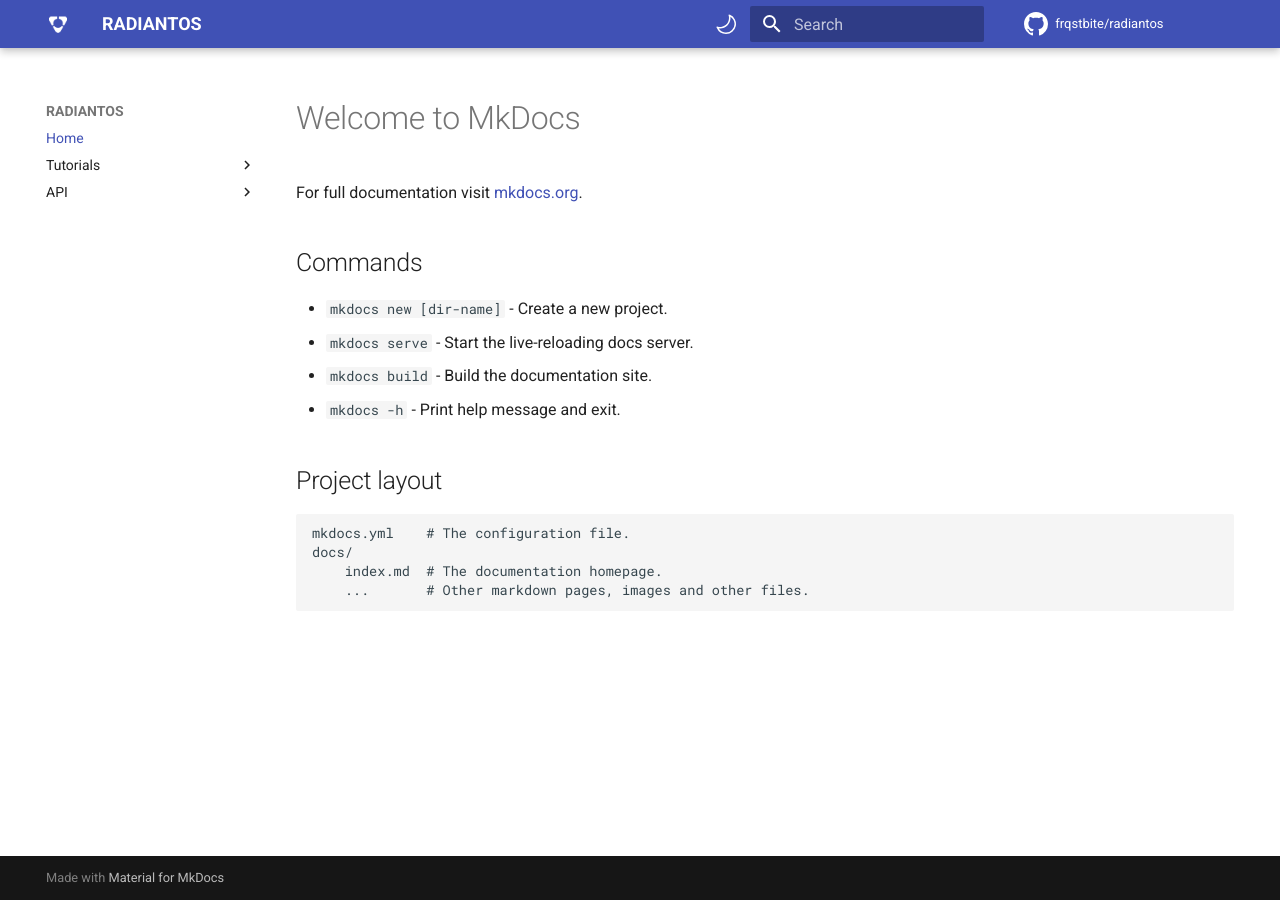
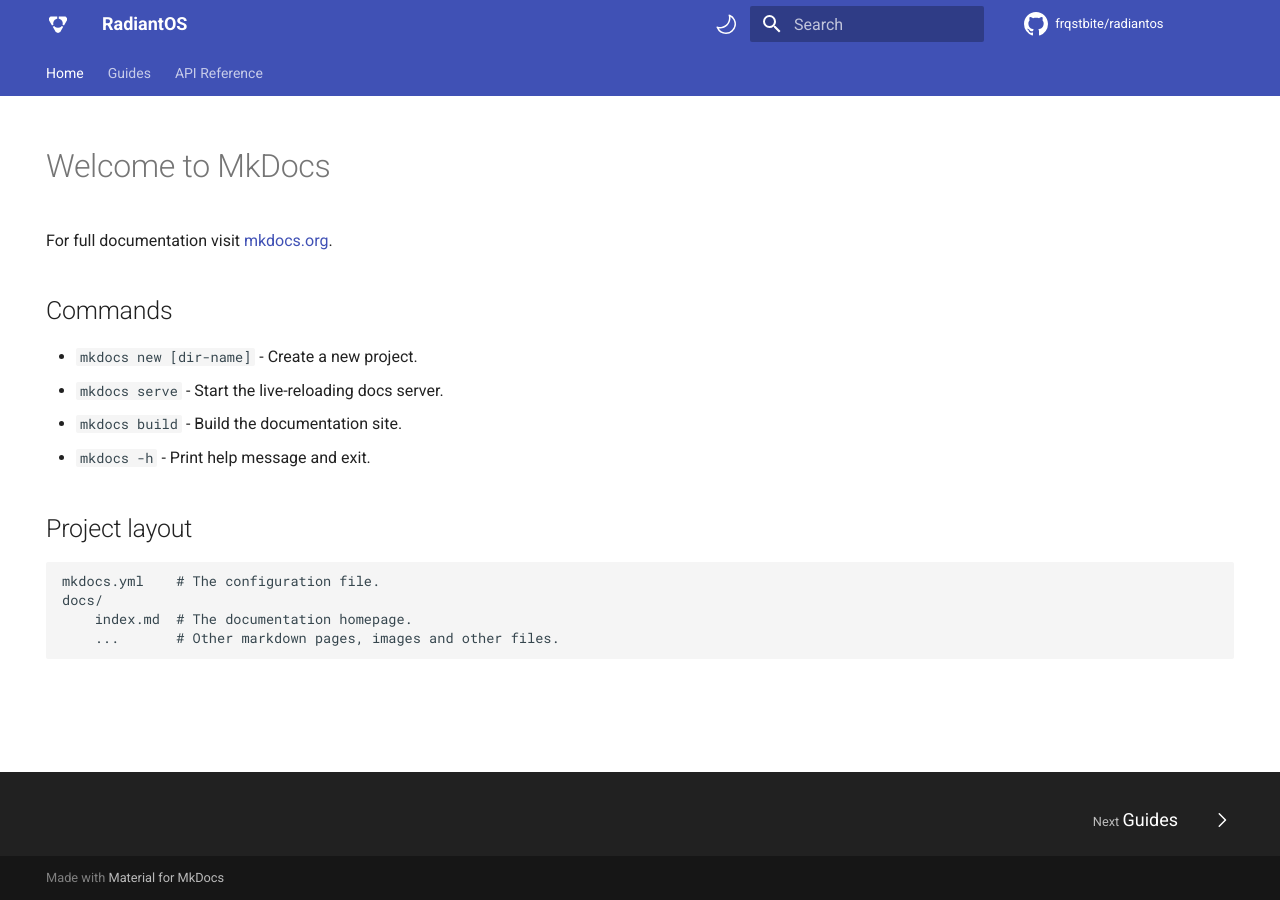
Before and after one commit to frqstbite/radiance, an MkDocs documentation site: the page built from docs/index.md, in a window 1280 px wide. Built offline with MkDocs 1.6.1 and Material for MkDocs 9.7.7, drawn with Linux system fonts in a browser that asks for light colours; comment, search, counter and statistics services are not loaded.

Commit message:
Docs will be inspired by Fusiondoc

```diff
--- /dev/null
+++ b/docs/assets/overrides/404.html
@@ -0,0 +1,22 @@
+{% extends "main.html" %}
+
+<!-- Content -->
+{% block content %}
+  <div class="fusion-404">
+	<h1>
+		<img src="/Fusion/assets/404.svg" alt="404">
+		404
+	</h1>
+	<p>
+		We couldn't find that page - it might have been moved, deleted, or never existed at all.
+	</p>
+	<p>
+		Here's some ideas on how to find it:
+		<ul>
+			<li>Make sure there's no typos in the URL.</li>
+			<li>Use the search box above to try and find the page.</li>
+		</ul>
+		Or, <a href="/radiantos/">return home.</a>
+	</p>
+  </div>
+{% endblock %}
--- /dev/null
+++ b/docs/assets/overrides/partials/footer.html
@@ -0,0 +1,70 @@
+<!-- Footer -->
+<footer class="md-footer">
+
+	<!-- Link to previous and/or next page -->
+	{% if page.previous_page or page.next_page %}
+	  <nav
+		class="md-footer__inner md-grid"
+		aria-label="{{ lang.t('footer.title') }}"
+	  >
+
+		<!-- Link to previous page -->
+		{% if page.previous_page %}
+		  {% set direction = lang.t("footer.previous") %}
+		  <a
+			href="{{ page.previous_page.url | url }}"
+			class="md-footer__link md-footer__link--prev"
+			aria-label="{{ direction }}: {{ page.previous_page.title | e }}"
+			rel="prev"
+		  >
+			<div class="md-footer__button md-icon">
+			  {% include ".icons/octicons/chevron-left-24.svg" %}
+			</div>
+			<div class="md-footer__title">
+			  <div class="md-ellipsis">
+				<span class="md-footer__direction">
+				  {{ direction }}
+				</span>
+				{{ page.previous_page.title }}
+			  </div>
+			</div>
+		  </a>
+		{% endif %}
+
+		<!-- Link to next page -->
+		{% if page.next_page %}
+		  {% set direction = lang.t("footer.next") %}
+		  <a
+			href="{{ page.next_page.url | url }}"
+			class="md-footer__link md-footer__link--next"
+			aria-label="{{ direction }}: {{ page.next_page.title | e }}"
+			rel="next"
+		  >
+			<div class="md-footer__title">
+			  <div class="md-ellipsis">
+				<span class="md-footer__direction">
+				  {{ direction }}
+				</span>
+				{{ page.next_page.title }}
+			  </div>
+			</div>
+			<div class="md-footer__button md-icon">
+			  {% include ".icons/octicons/chevron-right-24.svg" %}
+			</div>
+		  </a>
+		{% endif %}
+	  </nav>
+	{% endif %}
+
+	<!-- Further information -->
+	<div class="md-footer-meta md-typeset">
+	  <div class="md-footer-meta__inner md-grid">
+		{% include "partials/copyright.html" %}
+
+		<!-- Social links -->
+		{% if config.extra.social %}
+		  {% include "partials/social.html" %}
+		{% endif %}
+	  </div>
+	</div>
+  </footer>
--- /dev/null
+++ b/docs/assets/stylesheets/theme/theme.css
@@ -0,0 +1,110 @@
+:root {
+	--fusiondoc-grey-0: hsl(240, 5%, 2.5%);
+	--fusiondoc-grey-1: hsl(240, 5%, 5%);
+	--fusiondoc-grey-2: hsl(240, 5%, 10%);
+	--fusiondoc-grey-3: hsl(240, 5%, 20%);
+	--fusiondoc-grey-4: hsl(240, 5%, 30%);
+	--fusiondoc-grey-5: hsl(240, 5%, 50%);
+	--fusiondoc-grey-6: hsl(240, 5%, 60%);
+	--fusiondoc-grey-7: hsl(240, 5%, 80%);
+	--fusiondoc-grey-8: hsl(240, 5%, 90%);
+	--fusiondoc-grey-9: hsl(240, 5%, 92%);
+	--fusiondoc-grey-10: hsl(240, 5%, 95%);
+
+	--fusiondoc-grey-1-a80: hsl(240, 5%, 5%, 80%);
+	--fusiondoc-grey-2-a80: hsl(240, 5%, 10%, 80%);
+	--fusiondoc-grey-8-a80: hsl(240, 5%, 90%, 80%);
+
+	--fusiondoc-orange: hsl(40, 100%, 50%);
+	--fusiondoc-orange-p1: hsl(40, 100%, 60%);
+	--fusiondoc-orange-p2: hsl(40, 100%, 80%);
+	--fusiondoc-orange-n1: hsl(40, 100%, 40%);
+	--fusiondoc-orange-n2: hsl(40, 100%, 20%);
+	--fusiondoc-orange-a10: hsla(40, 100%, 50%, 10%);
+	--fusiondoc-orange-a20: hsla(40, 100%, 50%, 20%);
+	--fusiondoc-orange-a50: hsla(40, 100%, 50%, 50%);
+
+	--fusiondoc-magenta: hsl(320, 100%, 50%);
+	--fusiondoc-magenta-p1: hsl(320, 100%, 60%);
+	--fusiondoc-magenta-p2: hsl(320, 100%, 80%);
+	--fusiondoc-magenta-n1: hsl(320, 100%, 40%);
+	--fusiondoc-magenta-n2: hsl(320, 100%, 20%);
+	--fusiondoc-magenta-a10: hsl(320, 100%, 50%, 10%);
+	--fusiondoc-magenta-a20: hsl(320, 100%, 50%, 20%);
+	--fusiondoc-magenta-a50: hsl(320, 100%, 50%, 50%);
+
+	--fusiondoc-grey: hsl(240, 5%, 60%);
+	--fusiondoc-grey-p1: hsl(240, 5%, 70%);
+	--fusiondoc-grey-p2: hsl(240, 5%, 80%);
+	--fusiondoc-grey-n1: hsl(240, 5%, 40%);
+	--fusiondoc-grey-n2: hsl(240, 5%, 20%);
+	--fusiondoc-grey-a10: hsl(240, 5%, 60%, 10%);
+	--fusiondoc-grey-a20: hsl(240, 5%, 60%, 20%);
+	--fusiondoc-grey-a50: hsl(240, 5%, 60%, 50%);
+}
+
+[data-md-color-scheme="radiant-light"] {
+    --fusiondoc-bg-1: var(--fusiondoc-grey-8);
+	--fusiondoc-bg-1-a80: var(--fusiondoc-grey-8-a80);
+	--fusiondoc-bg-2: var(--fusiondoc-grey-9);
+	--fusiondoc-bg-3: var(--fusiondoc-grey-10);
+
+	--fusiondoc-fg-1: var(--fusiondoc-grey-2);
+	--fusiondoc-fg-2: var(--fusiondoc-grey-3);
+	--fusiondoc-fg-3: var(--fusiondoc-grey-4);
+
+	--fusiondoc-accent: var(--fusiondoc-orange-n1);
+	--fusiondoc-accent-light: var(--fusiondoc-orange-p2);
+	--fusiondoc-accent-dark: var(--fusiondoc-orange-n2);
+	--fusiondoc-accent-text: var(--fusiondoc-orange-n2);
+	--fusiondoc-accent-a10: var(--fusiondoc-orange-a10);
+	--fusiondoc-accent-a20: var(--fusiondoc-orange-a20);
+
+	--fusiondoc-accent-hover: var(--fusiondoc-grey);
+	--fusiondoc-accent-hover-text: var(--fusiondoc-grey-n2);
+	--fusiondoc-accent-hover-a10: var(--fusiondoc-grey-a10);
+	--fusiondoc-accent-hover-a20: var(--fusiondoc-grey-a20);
+
+	--fusiondoc-stroke: hsla(240, 5%, 0%, 15%);
+	--fusiondoc-smoke: hsla(240, 5%, 85%, 90%);
+}
+
+[data-md-color-scheme="radiant-dark"] {
+    --fusiondoc-bg-1: var(--fusiondoc-grey-2);
+	--fusiondoc-bg-1-a80: var(--fusiondoc-grey-2-a80);
+	--fusiondoc-bg-2: var(--fusiondoc-grey-3);
+	--fusiondoc-bg-3: var(--fusiondoc-grey-4);
+
+	--fusiondoc-fg-1: var(--fusiondoc-grey-9);
+	--fusiondoc-fg-2: var(--fusiondoc-grey-8);
+	--fusiondoc-fg-3: var(--fusiondoc-grey-7);
+
+	--fusiondoc-accent: var(--fusiondoc-orange);
+	--fusiondoc-accent-light: var(--fusiondoc-orange-p2);
+	--fusiondoc-accent-dark: var(--fusiondoc-orange-n2);
+	--fusiondoc-accent-text: var(--fusiondoc-orange-p1);
+	--fusiondoc-accent-a10: var(--fusiondoc-orange-a10);
+	--fusiondoc-accent-a20: var(--fusiondoc-orange-a20);
+
+	--fusiondoc-accent-hover: var(--fusiondoc-grey);
+	--fusiondoc-accent-hover-text: var(--fusiondoc-grey-p1);
+	--fusiondoc-accent-hover-a10: var(--fusiondoc-grey-a10);
+	--fusiondoc-accent-hover-a20: var(--fusiondoc-grey-a20);
+
+	--fusiondoc-stroke: hsla(240, 5%, 100%, 15%);
+	--fusiondoc-smoke: hsla(240, 5%, 0%, 90%);
+}
+
+
+/* Clever mechanism for hiding elements */
+[data-md-color-scheme="radiant-light"] .dark-theme-only,
+[data-md-color-scheme="radiant-dark"] .light-theme-only,
+[data-md-color-scheme="radiant-light"] img[src$="#only-dark"],
+[data-md-color-scheme="radiant-dark"] img[src$="#only-light"] {
+	display: none !important;
+}
+
+[data-md-color-scheme="radiant-light"] img[src$="#only-light"],
+[data-md-color-scheme="radiant-dark"] img[src$="#only-dark"] {
+	display: initial;
+}
--- a/mkdocs.yml
+++ b/mkdocs.yml
@@ -1,39 +1,55 @@
-site_name: RADIANTOS
+site_name: RadiantOS
 site_description: RadiantOS is a unix-inspired pseudo-operating system built on web technology.
 site_url: https://frqstbite.github.io/radiantos
 repo_name: frqstbite/radiantos
 repo_url: https://github.com/frqstbite/radiantos
 
 extra_css:
-  - assets/stylesheets/extra.css
+  - assets/stylesheets/theme/theme.css
 
 theme:
   name: material
-  logo: assets/images/logo.png
+  custom_dir: docs/assets/overrides
+  logo: assets/images/logo-dark.svg
   favicon: assets/images/logo-dark.svg
   palette:
     - media: '(prefers-color-scheme: dark)'
-      scheme: slate
+      scheme: radiant-dark
       toggle:
         icon: octicons/sun-24
         name: '➔ LIGHT'
     - media: '(prefers-color-scheme: light)'
-      scheme: default
+      scheme: radiant-light
       toggle:
         icon: octicons/moon-24
         name: '➔ DARK'
+  features:
+    - navigation.tabs
+    - navigation.top
+    - navigation.sections
+    - navigation.instant
+    - navigation.indexes
+    - search.suggest
+    - search.highlight
   icon:
     repo: octicons/mark-github-16
 
 nav:
   - Home: index.md
-  - Tutorials:
-    - Home: tutorials/index.md
-    - First Program:
-      - Introduction: tutorials/first-program/index.md
-      - Project Setup: tutorials/first-program/setup.md
-  - API:
-    - Home: api/index.md
+  - Guides:
+    - guides/index.md
+    - Creating An Application:
+      - Introduction: guides/application/index.md
+      - Project Setup: guides/application/setup.md
+    - Creating A Kernel Module:
+      - Introduction: guides/module/index.md
+      - Project Setup: guides/module/setup.md
+  - API Reference:
+    - Home: api-reference/index.md
+    - Application API:
+      - files Module: api-reference/application/files.md
+    - Kernel API:
+      - filesystem Module: api-reference/kernel/files.md
 
 markdown_extensions:
   - admonition
--- a/package.json
+++ b/package.json
@@ -3,6 +3,8 @@
   "version": "0.1.0",
   "private": true,
   "scripts": {
+    "docs:serve": "mkdocs serve",
+    "docs:build": "mkdocs build",
     "serve": "vue-cli-service serve",
     "build": "vue-cli-service build"
   },
```
Also changed, not shown: docs/guides/index.md (added, +4 -0 lines), docs/index.md (+3 -3 lines), docs/api-reference/application/files.md (added), docs/api-reference/index.md (added), docs/api-reference/kernel/files.md (added), docs/assets/images/logo.png (deleted), docs/guides/application/helloworld.md (added), docs/guides/application/index.md (added), docs/guides/application/setup.md (added), docs/guides/module/index.md (added), docs/guides/module/setup.md (added), docs/troubleshooting/index.md (added).
